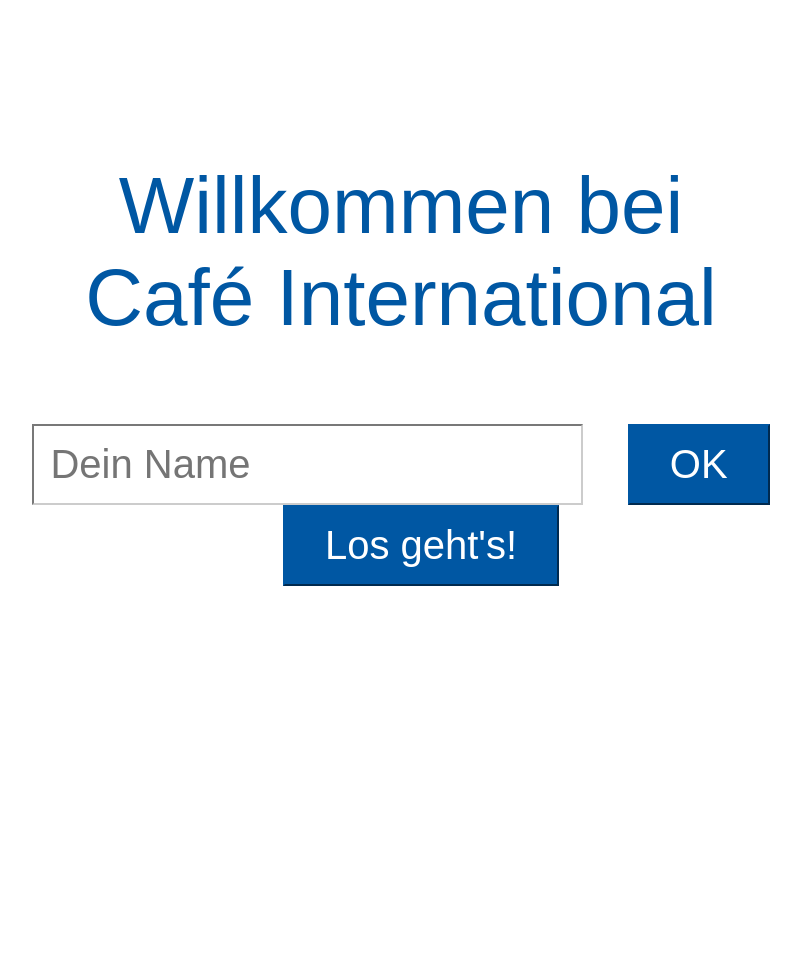
After one commit to rubensander/cafe, a PHP site: page /public/start.html in a window 1280 px wide. The commit adds this page. Shown: the whole page, without its empty margins (239-1040 px from the left). Run offline with PHP 8.4, Linux system fonts and the light colour scheme.

Commit message:
Start page added

```diff
--- a/public/css/style.css
+++ b/public/css/style.css
@@ -2,12 +2,13 @@ html, body {
     padding: 0;
     margin: 0;
     height: 100%;
+    font-family: Arial, Helvetica, sans-serif;
+    text-align: center;
 }
 
-button {
+.button {
     background-color: #0057A3;
     border: none;
-    border-radius: 5px;
     color: white;
     margin: 10px;
     height: 60px;
@@ -18,7 +19,7 @@ button {
     font-size: 30px;
 }
 
-button:hover {
+button:hover, .button:hover {
     cursor: pointer;
     background-color: #00B3F2;
 }
@@ -57,9 +58,39 @@ table {
     margin: auto;
 }
 
-input {
-    border-color: #cccccc;
-    border-radius: 5px;
-    padding: 5px;
-    font-size: 15px;
+
+
+.welcome {
+  font-size: 10vmin;
+  color: #0057A3;
+  margin-top: 20vmin;
+  margin-bottom: 10vmin;
 }
+
+.joinGame {
+  display: inline-block;
+
+}
+
+.stringInput {
+  border-color: #CCCCCC;
+  font-family: Arial, Helvetica, sans-serif;
+  font-size: 5vmin;
+  padding: 2vmin;
+}
+
+.btn {
+  background-color: #0057A3;
+  border-color: #0057A3;
+  color: white;
+  font-family: Arial, Helvetica, sans-serif;
+  font-size: 5vmin;
+  padding: 2vmin 5vmin 2vmin 5vmin;
+  margin-left: 5vmin;
+  text-align: center;
+}
+
+.btn:hover {
+  cursor: pointer;
+  background-color: #00B3F2;
+}
--- a/public/game.html
+++ b/public/game.html
@@ -51,6 +51,10 @@
     </tr>
   </table>
 
+  <div class="hand">
+
+  </div>
+
   <div class="button_div">
     <button type="button" name="btnChange" onclick="changeTables()" id="btnTest">Change</button>
     <input type="text" name="inpPlayerName" value="Player" id="inpPlayerName">
--- /dev/null
+++ b/public/start.html
@@ -0,0 +1,22 @@
+<!DOCTYPE html>
+<html>
+<head>
+  <meta charset="utf-8">
+
+  <title>Café International</title>
+
+  <link rel="stylesheet" type="text/css" href="./css/style.css">
+</head>
+<body>
+  <div class="welcome">
+    Willkommen bei<br>Café International
+  </div>
+  <form class="joinGame" action="/join" method="post">
+    <input class="stringInput" type="text" name="inpPlayerName" placeholder="Dein Name" id="inpPlayerName">
+    <input class="btn" id="submitPlayername" type="button" name="submitPlayername" value="OK">
+  </form>
+  <div class="players">
+    <button class="btn" type="button" name="startGame">Los geht's!</button>
+  </div>
+</body>
+</html>
```
Also changed, not shown: game.js (+5 -3 lines), server.js (+9 -3 lines). Lines whose indentation alone changed are shown as unchanged.
